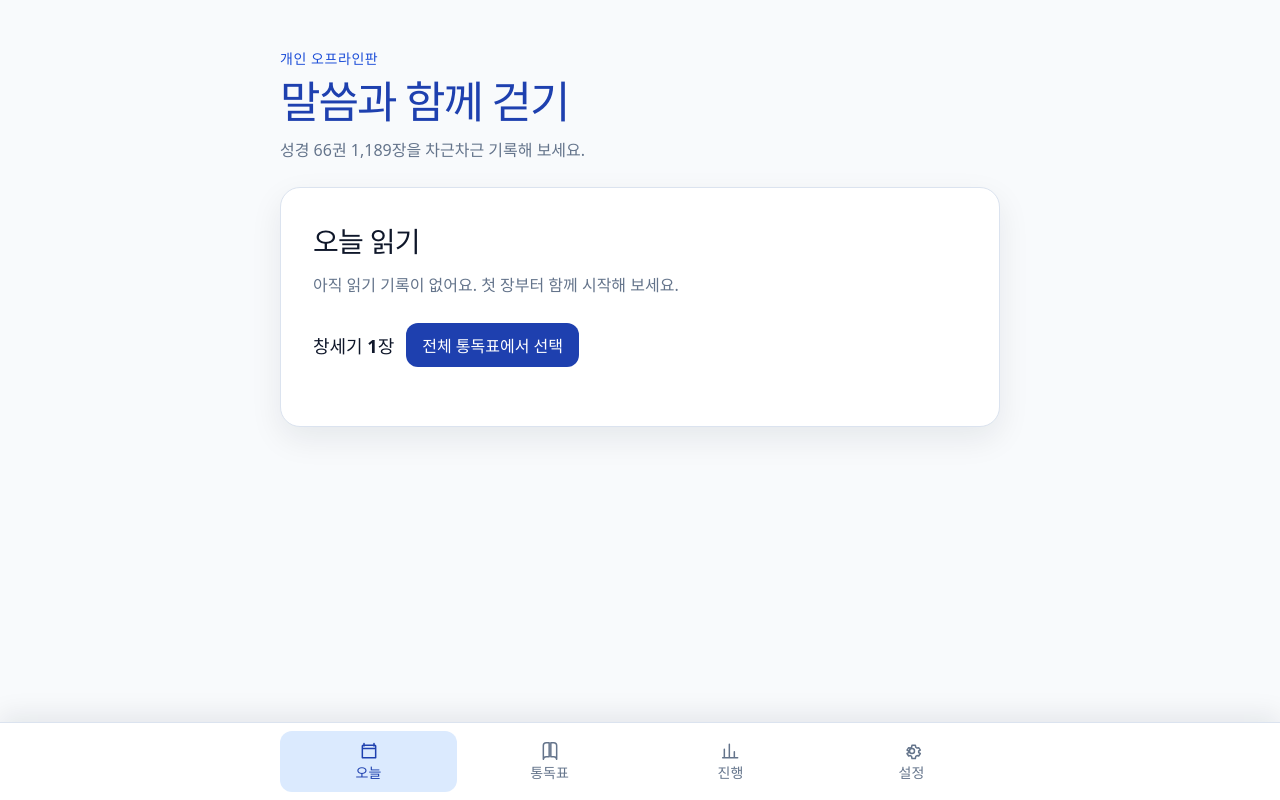
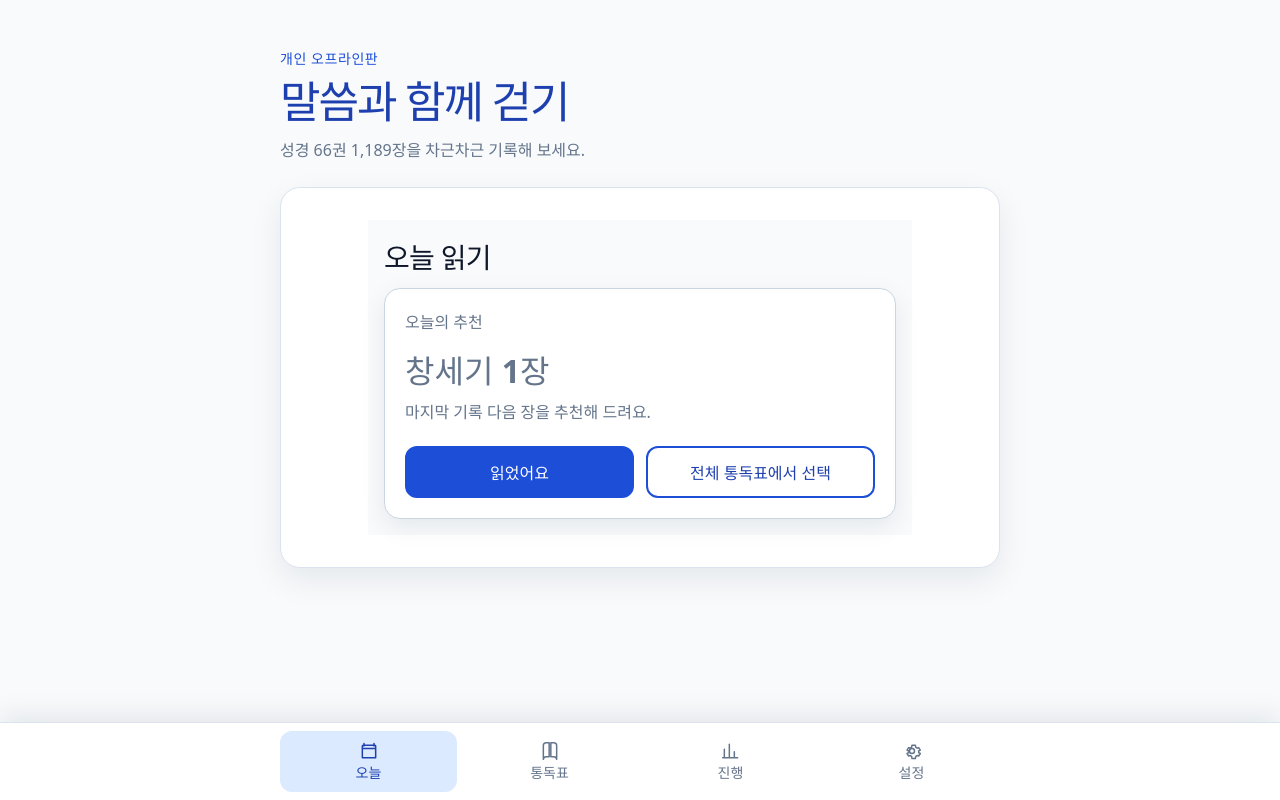
Before and after one commit to kimisjun/bible-reading-tracker-web, a React (Vite) app: page / in a window 1280 px wide. Built offline with nearby package versions, Linux system fonts and the light colour scheme.

Commit message:
feat: connect reading screens to persisted state

```diff
--- a/src/app/App.tsx
+++ b/src/app/App.tsx
@@ -1,29 +1,29 @@
 import { useRef, useState, type KeyboardEvent } from 'react'
+import { ProgressPage } from '../features/progress/ProgressPage'
+import { TodayPage } from '../features/today/TodayPage'
+import { TrackerPage } from '../features/tracker/TrackerPage'
+import { useReadingState } from './useReadingState'
 
 const pages = {
   today: {
     tab: '오늘',
     iconPath: 'M6 3v3m12-3v3M4 9h16M5 5h14a1 1 0 0 1 1 1v14H4V6a1 1 0 0 1 1-1Z',
-    heading: '오늘 읽기',
-    description: '아직 읽기 기록이 없어요. 첫 장부터 함께 시작해 보세요.',
+
   },
   table: {
     tab: '통독표',
     iconPath: 'M4 5.5A3.5 3.5 0 0 1 7.5 2H11v17H7.5A3.5 3.5 0 0 0 4 22V5.5Zm16 0A3.5 3.5 0 0 0 16.5 2H13v17h3.5a3.5 3.5 0 0 1 3.5 3V5.5Z',
-    heading: '나의 통독표',
-    description: '읽은 장이 아직 없어요. 통독을 시작하면 장별 기록이 여기에 나타나요.',
+
   },
   progress: {
     tab: '진행',
     iconPath: 'M4 20V10m6 10V4m6 16v-7m4 7H2',
-    heading: '나의 진행',
-    description: '첫 읽기를 기록하면 전체 진행률과 읽은 날을 확인할 수 있어요.',
+
   },
   settings: {
     tab: '설정',
     iconPath: 'M12 9a3 3 0 1 0 0 6 3 3 0 0 0 0-6Zm8 3 2-1-2-3-2 .5-1.5-1L16 5h-4l-.5 2.5-1.5 1L8 8 6 11l2 1v2l-2 1 2 3 2-.5 1.5 1L12 21h4l.5-2.5 1.5-1 2 .5 2-3-2-1v-2Z',
-    heading: '설정',
-    description: '통독 계획과 화면, 데이터 설정을 여기에서 관리할 수 있어요.',
+
   },
 } as const
 
@@ -31,6 +31,7 @@ type PageId = keyof typeof pages
 
 export function App() {
   const [activePage, setActivePage] = useState<PageId>('today')
+  const reading = useReadingState()
   const pageEntries = Object.entries(pages) as [PageId, (typeof pages)[PageId]][]
   const tabRefs = useRef<(HTMLButtonElement | null)[]>([])
 
@@ -63,7 +64,7 @@ export function App() {
       </header>
 
       <main>
-        {pageEntries.map(([pageId, page]) => (
+        {pageEntries.map(([pageId]) => (
           <section
             aria-labelledby={`${pageId}-tab`}
             hidden={activePage !== pageId}
@@ -71,14 +72,23 @@ export function App() {
             key={pageId}
             role="tabpanel"
           >
-            <h2>{page.heading}</h2>
-            <p>{page.description}</p>
             {pageId === 'today' && (
-              <div className="empty-state-action">
-                <strong>창세기 1장</strong>
-                <button type="button" onClick={() => selectTab(1)}>
-                  전체 통독표에서 선택
-                </button>
+              <TodayPage
+                events={reading.events}
+                onRead={reading.read}
+                onOpenTracker={() => selectTab(1)}
+              />
+            )}
+            {pageId === 'table' && (
+              <TrackerPage events={reading.events} onChange={reading.change} />
+            )}
+            {pageId === 'progress' && (
+              <ProgressPage events={reading.events} onUndo={reading.undo} />
+            )}
+            {pageId === 'settings' && (
+              <div className="settings-placeholder">
+                <h2>설정</h2>
+                <p>통독 계획과 화면, 데이터 설정을 여기에서 관리할 수 있어요.</p>
               </div>
             )}
           </section>
```
Also changed, not shown: 2 other files (tests, documents, lock files or other folders).
